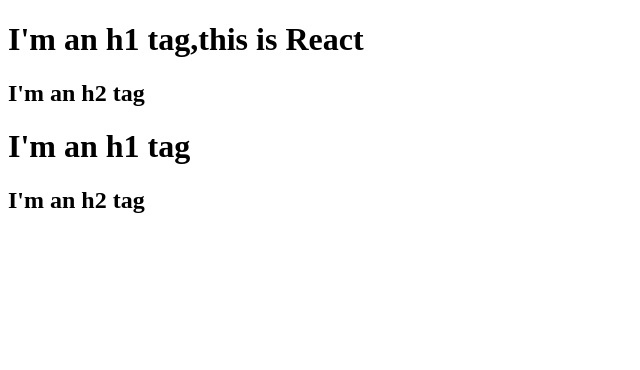
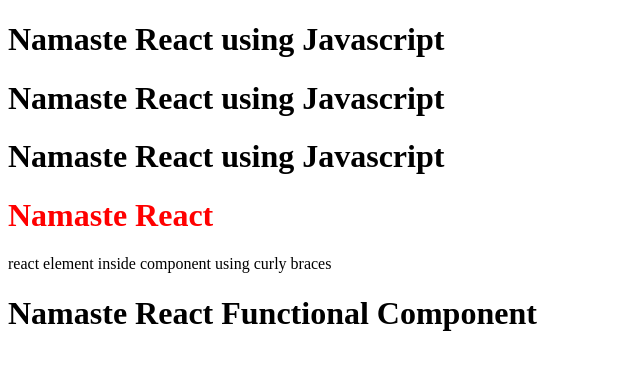
Before and after one commit to amitsuman46/namaste-react, a React (Vite) app: page / in a window 1280 px wide. Shown: the top 370 px of the page, without its empty margins (0-640 px from the left). Built offline with nearby package versions, Linux system fonts and the light colour scheme.

Commit message:
episode 3

```diff
--- a/App.js
+++ b/App.js
@@ -1,20 +1,28 @@
-import React from 'react'
-import ReactDOM from 'react-dom/client'
-const parent = React.createElement("div", { id: "parent" }, [
-    React.createElement("div", { id: "child" }, [
-      React.createElement("h1", {}, "I'm an h1 tag,this is  React"),
-      React.createElement("h2", {}, "I'm an h2 tag"),
-    ]),
-    React.createElement("div", { id: "child2" }, [
-      React.createElement("h1", {}, "I'm an h1 tag"),
-      React.createElement("h2", {}, "I'm an h2 tag"),
-    ]),
-  ]);
+import React from "react";
+import ReactDOM from "react-dom/client";
 
-  //JSX
+// React Element => Object => HTML element once it render (root.render)
 
-  console.log(parent); // object
+const heading = React.createElement("h1", { id: "heading" }, "Namaste React"); //object //react elemt
 
-  const root = ReactDOM.createRoot(document.getElementById("root"));
+const jsxHeading = <h1 id="heading">Namaste React using JSX</h1>; //this is not HTML
+//class attribute is used in html but className is used in JSX
+//camelCase is used for attributes in JSX
 
-  root.render(parent);
+//React Component
+const Title = () => <h1>Namaste React using Javascript</h1>; //functional component
+const HeadingComponent = () => (
+  <div>
+    <Title />
+    {Title()}
+    <Title></Title>
+    {heading} react element inside component using curly braces
+    <h1>Namaste React Functional Component</h1>
+  </div>
+); //functional component
+// we can call the Title function as well and it will behave totally same {Title()}
+console.log(jsxHeading);
+const root = ReactDOM.createRoot(document.getElementById("root"));
+
+// root.render(jsxHeading);
+root.render(<HeadingComponent />);
--- a/index.html
+++ b/index.html
@@ -9,7 +9,7 @@
   </head>
   <body>
     <div id="root">
-      <h1>Amit is here!</h1>
+      <h1>Not Rendered</h1>
     </div>
 
     <!-- <script
--- a/package.json
+++ b/package.json
@@ -3,7 +3,9 @@
   "version": "1.0.0",
   "description": "this is namaste react by Akshay Saini",
   "scripts": {
-    "test": "jest"
+    "test": "jest",
+    "start": "parcel index.html",
+    "build": "parcel build index.html"
   },
   "repository": {
     "type": "git",
```
Also changed, not shown: 2 other files (tests, documents, lock files or other folders).
